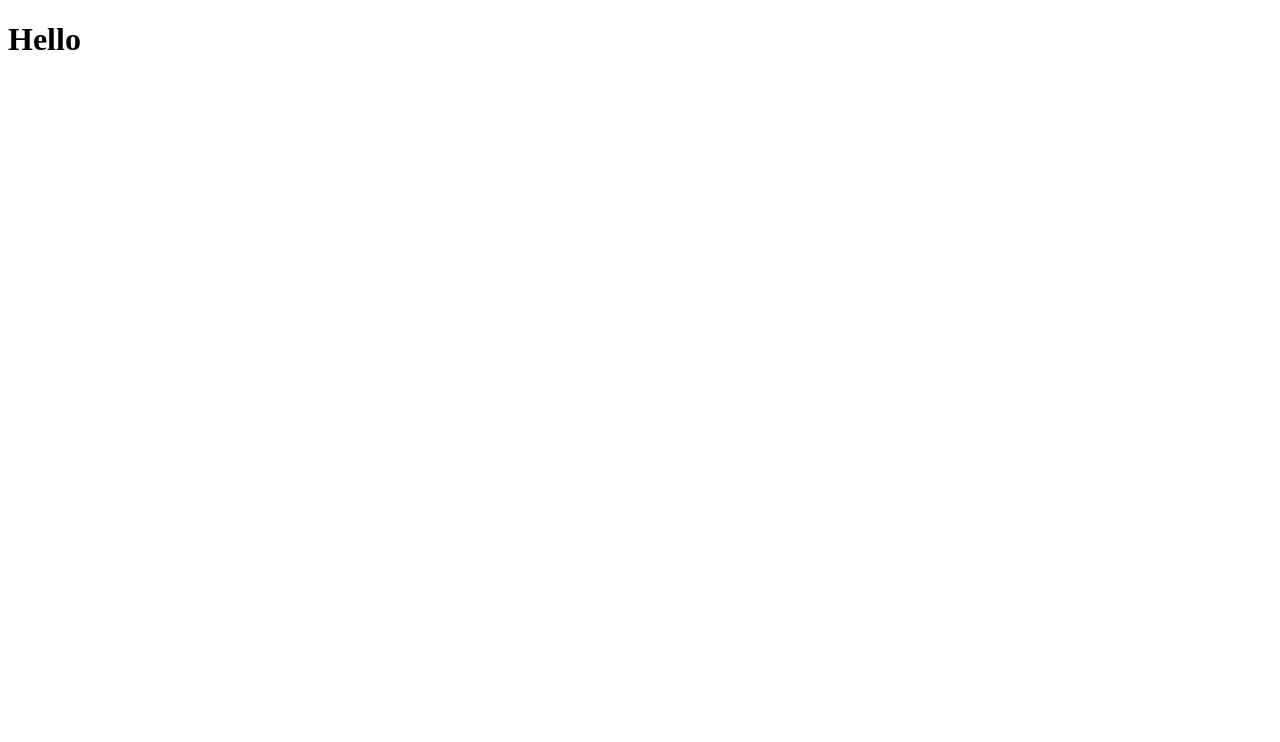
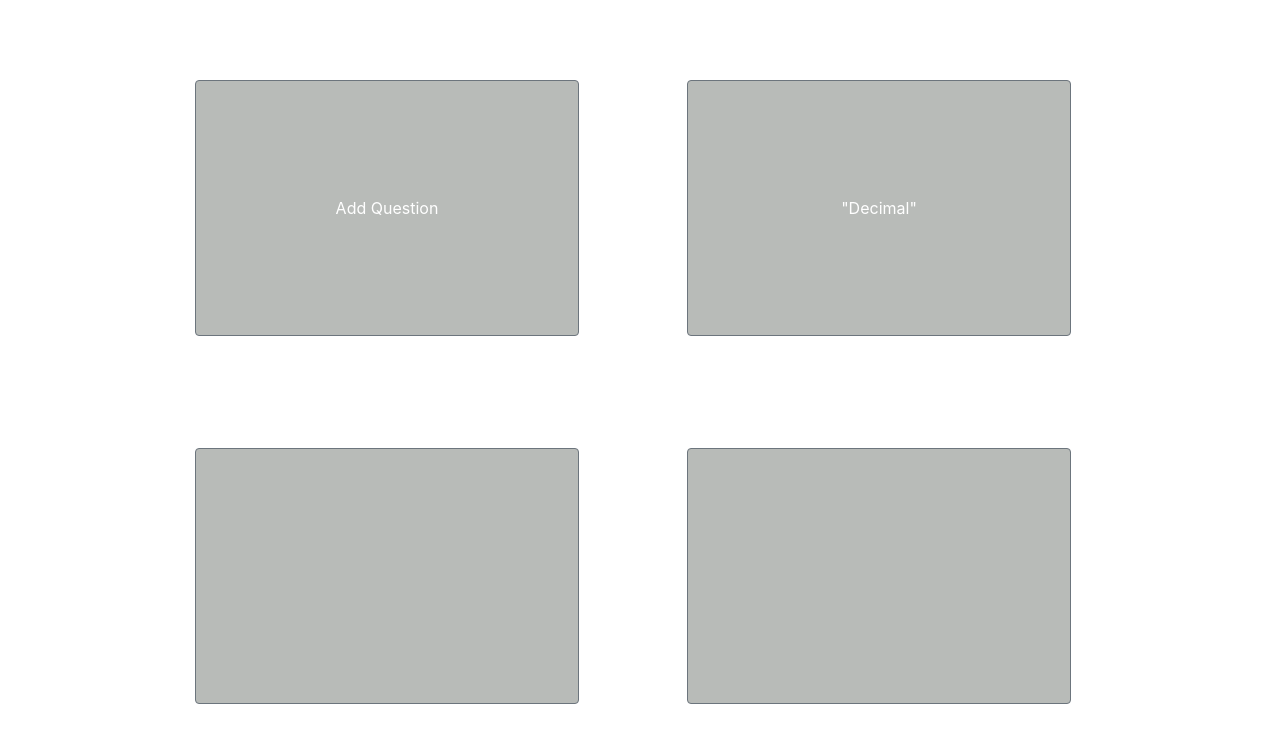
Before and after one commit to hannah117/EPCSIntellichoice, a React (Create React App) app in the folder client/: page / in a window 1280 px wide. Shown: the top 742 px of the page. Built offline with nearby package versions, Linux system fonts and the light colour scheme.

Commit message:
Start of tutor dashboard

```diff
--- a/client/src/App.js
+++ b/client/src/App.js
@@ -1,12 +1,13 @@
 import './App.css';
 import React, { Component } from 'react';
-
+import 'bootstrap/dist/css/bootstrap.min.css';
+import QuestionList from './components/QuestionList';
 
 class App extends Component{
   render(){
     return(
       <div className="App">
-        <h1>Hello</h1>
+      <QuestionList/>
     </div>
     );
   }
--- /dev/null
+++ b/client/src/components/QuestionList.css
@@ -0,0 +1,3 @@
+.blocks {
+    background-color: #b8bbb8;
+}
--- /dev/null
+++ b/client/src/components/QuestionList.js
@@ -0,0 +1,94 @@
+import React, { Component } from 'react';
+import './QuestionList.css';
+import{
+    Button,
+    Container,
+    Modal,
+    ModalHeader,
+    ModalBody,
+    Form,
+    FormGroup,
+    Label,
+    Input,
+    Row,
+    Col
+
+
+} from 'reactstrap';
+import { CSSTransition, TransitionGroup } from 'react-transition-group';
+import {v4 as uuid} from 'uuid';
+
+
+class QuestionList extends Component {
+    state = {
+
+        questions: [
+            {id: uuid(), topic: 'fractions', gradeLevel: '8', difficulty: 'hard', correctAnswer: 'false' , problem: 'Is 1/2 equal to 2/3?'},
+            {id: uuid(), topic: 'fractions', gradeLevel: '8', difficulty: 'hard', correctAnswer: 'false' , problem: 'Is 1/2 equal to 2/3?'},
+            {id: uuid(), topic: 'fractions', gradeLevel: '8', difficulty: 'hard', correctAnswer: 'false' , problem: 'Is 1/2 equal to 2/3?'},
+            {id: uuid(), topic: 'fractions', gradeLevel: '8', difficulty: 'hard', correctAnswer: 'false' , problem: 'Is 1/2 equal to 2/3?'}
+
+        ]
+    }
+
+    render() {
+        const { questions } = this.state;
+
+        return(
+            <Container>
+
+
+<Container >
+    <Row style={{margin: '3rem'}}>
+        <Col >
+        <Button
+                className= "blocks"
+                style={{margin: '2rem', height: '16rem', width: '24rem'}}
+                onClick={() => {
+                    const topic = prompt('Enter topic');
+                    const gradeLevel = prompt('Enter grade level');
+                    const difficulty = prompt('Enter difficulty');
+                    const correctAnswer = prompt('Enter correct answer');
+                    const problem = prompt('Enter problem');
+                    if(topic && problem && gradeLevel && correctAnswer && difficulty && problem) {
+                        this.setState(state => ({
+                            questions: [...state.questions, { id: uuid(), topic, gradeLevel, difficulty, correctAnswer, problem}]
+                        }));
+                    }
+                }}
+                >Add Question</Button>
+        </Col>
+
+        <Col>
+        <Button
+   className= "blocks"
+   style={{ margin: '2rem',height: '16rem', width: '24rem'}}>
+       "Decimal"
+</Button>
+        </Col>
+    </Row>
+    <Row style={{margin: '3rem'}} >
+        <Col>
+        <Button
+className= "blocks"
+style={{ margin: '2rem',height: '16rem', width: '24rem'}}>
+
+</Button>
+        </Col>
+
+        <Col>
+        <Button
+   className= "blocks"
+   style={{margin: '2rem', height: '16rem', width: '24rem'}}>
+</Button>
+        </Col>
+    </Row>
+
+</Container>
+</Container>
+
+
+        );
+    }
+}
+export default QuestionList;
```
